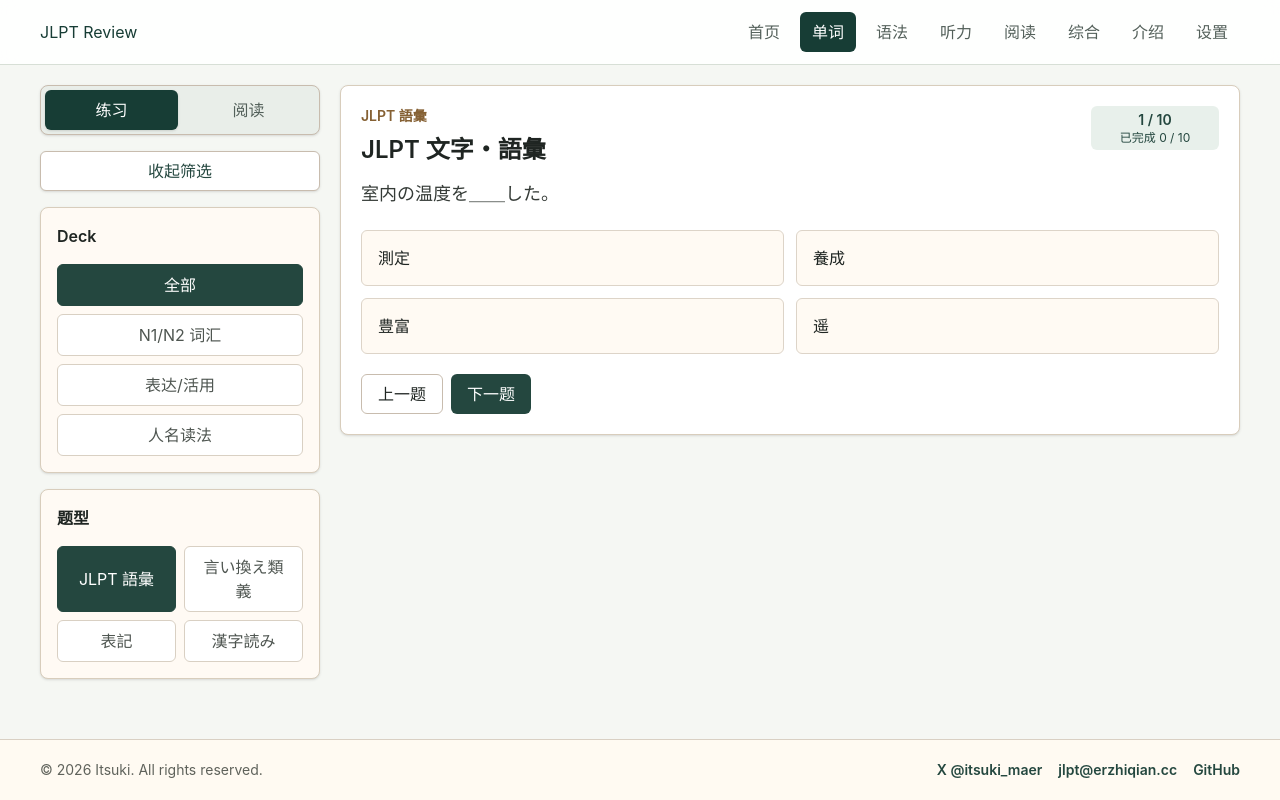
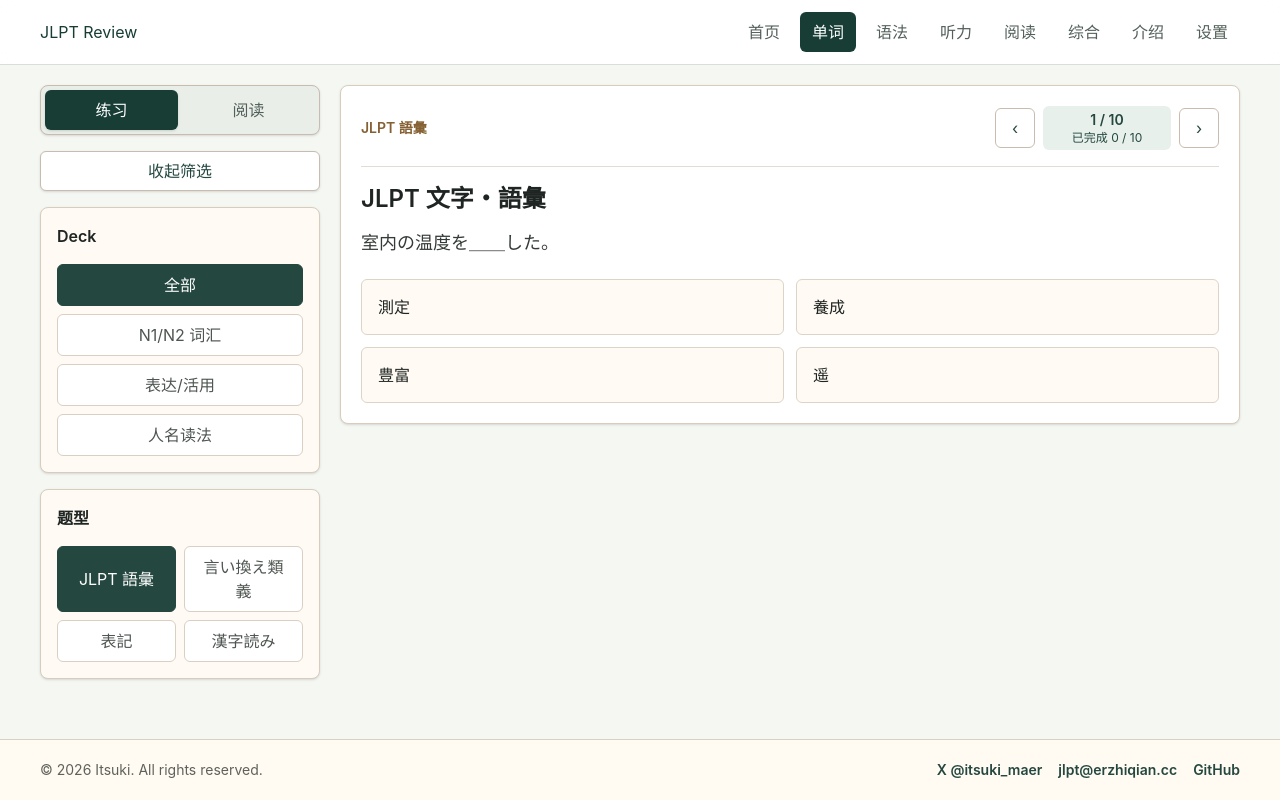
Before and after one commit to erzhiqianyi/jlpt-local-review, a React (Vite) app: page /#/home in a window 1280 px wide. Both pictures are taken after a click on the button "单词". Built offline with nearby package versions, Linux system fonts and the light colour scheme.

Commit message:
Improve practice explanation navigation

```diff
--- a/src/App.tsx
+++ b/src/App.tsx
@@ -7,7 +7,7 @@ type QuestionKind = 'grammar' | 'moji_goi' | 'meaning' | 'kana_to_kanji' | 'kanj
 type Locale = 'zh-CN' | 'ja' | 'en';
 type AppView = 'home' | 'vocabulary' | 'grammar' | 'listening' | 'reading' | 'mixed' | 'about' | 'settings';
 type StudyPage = 'questions' | 'words';
-type AppRoute = { view: AppView; page: StudyPage };
+type AppRoute = { view: AppView; page: StudyPage; itemId?: string };
 type AnswerState = Record<string, { selected: string; correct: boolean }>;
 type ReviewStatus = 'new' | 'learning' | 'review' | 'mastered';
 type ProgressEntry = {
@@ -106,6 +106,7 @@ const translations = {
     studyMode: '学习模式',
     completed: '已完成',
     restartPractice: '重新练习',
+    viewEntry: '打开词条',
     filters: '筛选',
     hideFilters: '收起筛选',
     showFilters: '展开筛选',
@@ -216,6 +217,7 @@ const translations = {
     studyMode: '学習モード',
     completed: '完了',
     restartPractice: 'もう一度練習',
+    viewEntry: '項目を開く',
     filters: 'フィルター',
     hideFilters: 'フィルターを閉じる',
     showFilters: 'フィルターを開く',
@@ -326,6 +328,7 @@ const translations = {
     studyMode: 'Study Mode',
     completed: 'Completed',
     restartPractice: 'Practice Again',
+    viewEntry: 'Open Entry',
     filters: 'Filters',
     hideFilters: 'Hide Filters',
     showFilters: 'Show Filters',
@@ -614,6 +617,16 @@ export default function App() {
   }, [activeView, selectedDeck, selectedKind]);
 
   useEffect(() => {
+    if (studyPage !== 'words' || !route.itemId) {
+      return;
+    }
+    const requestedIndex = items.findIndex((item) => item.id === route.itemId);
+    if (requestedIndex >= 0) {
+      setWordIndex(requestedIndex);
+    }
+  }, [items, route.itemId, studyPage]);
+
+  useEffect(() => {
     if (availableKinds.length && !availableKinds.includes(selectedKind)) {
       setSelectedKind(availableKinds[0]);
     }
@@ -1268,14 +1281,23 @@ function rotate<T>(items: T[], count: number) {
 }
 
 function routeFromHash(hash: string): AppRoute {
-  const [viewValue, pageValue] = hash.replace(/^#\/?/, '').split('/');
+  const [viewValue, pageValue, itemValue] = hash.replace(/^#\/?/, '').split('/');
   const view = isAppView(viewValue) ? viewValue : 'home';
   const page = pageValue === 'words' ? 'words' : 'questions';
-  return { view, page: supportsStudyPage(view) ? page : 'questions' };
-}
-
-function routeHash(view: AppView, page: StudyPage) {
-  return supportsStudyPage(view) ? `#/${view}/${page}` : `#/${view}`;
+  const itemId = page === 'words' && itemValue ? decodeURIComponent(itemValue) : undefined;
+  return { view, page: supportsStudyPage(view) ? page : 'questions', itemId };
+}
+
+function routeHash(view: AppView, page: StudyPage, itemId?: string) {
+  if (!supportsStudyPage(view)) {
+    return `#/${view}`;
+  }
+  return itemId && page === 'words' ? `#/${view}/${page}/${encodeURIComponent(itemId)}` : `#/${view}/${page}`;
+}
+
+function wordDetailHref(item: VocabItem) {
+  const view: AppView = item.deck === 'grammar_expression' ? 'grammar' : 'vocabulary';
+  return routeHash(view, 'words', item.id);
 }
 
 function supportsStudyPage(view: AppView) {
@@ -1788,18 +1810,29 @@ function PracticePanel({
 }) {
   return (
     <section className="min-w-0 rounded-lg border border-[#d8cdbc] bg-white p-4 shadow-sm md:p-5">
-      <div className="flex flex-col gap-4 sm:flex-row sm:items-start sm:justify-between">
-        <div>
+      <div className="flex flex-wrap items-center justify-between gap-3 border-b border-[#e2ddd4] pb-4">
         <p className="text-sm font-semibold text-[#856033]">{activeQuestion ? kindLabels[activeQuestion.kind] : labels.questionType}</p>
-          <h2 className="mt-2 text-2xl font-semibold">{activeQuestion?.title ?? labels.noQuestion}</h2>
+        <div className="flex items-center gap-2">
+          {questionsLength > 1 ? <ArrowButton label={labels.prev} direction="left" onClick={onPrev} /> : null}
+          <div className="flex min-h-10 min-w-32 flex-col items-center justify-center rounded-md bg-[#e8f0eb] px-3 py-1 text-[#24473f]">
+            <span className="text-sm font-semibold">{questionsLength ? `${activeIndex + 1} / ${questionsLength}` : '0 / 0'}</span>
+            <span className="text-xs">{labels.completed} {answeredCount} / {questionsLength}</span>
+          </div>
+          {complete ? (
+            <button type="button" onClick={onRestart} className="h-10 rounded-md bg-[#24473f] px-3 text-sm font-semibold text-white">
+              {labels.restartPractice}
+            </button>
+          ) : questionsLength > 1 ? (
+            <ArrowButton label={labels.next} direction="right" onClick={onNext} />
+          ) : null}
+        </div>
+      </div>
+
+      <div className="mt-4">
+        <h2 className="text-2xl font-semibold">{activeQuestion?.title ?? labels.noQuestion}</h2>
         <p className="mt-3 break-words text-lg leading-8 text-[#353b37]">
           {activeQuestion ? activeQuestion.prompt : labels.noQuestionBody}
         </p>
-        </div>
-        <div className="flex min-h-10 min-w-32 flex-col items-center justify-center rounded-md bg-[#e8f0eb] px-3 py-1 text-[#24473f]">
-          <span className="text-sm font-semibold">{questionsLength ? `${activeIndex + 1} / ${questionsLength}` : '0 / 0'}</span>
-          <span className="text-xs">{labels.completed} {answeredCount} / {questionsLength}</span>
-        </div>
       </div>
 
       {activeQuestion ? (
@@ -1814,7 +1847,7 @@ function PracticePanel({
                 : isAnswer
                   ? 'border-[#3d735f] bg-[#e5f2ea]'
                   : isSelected
-                    ? 'border-[#b65842] bg-[#fae8e1]'
+                    ? 'border-[#b59a66] bg-[#f6f0e2]'
                     : 'border-[#ddd4c8] bg-[#f8f3eb] opacity-70';
               return (
                 <button
@@ -1830,18 +1863,14 @@ function PracticePanel({
             })}
           </div>
 
-          <AnswerPanel question={activeQuestion} answer={answers[activeQuestion.id]} items={items} showRuby={settings.showExplanationRuby} labels={labels} />
-
-          <div className="mt-5 flex flex-wrap gap-2">
-            {questionsLength > 1 ? (
-              <button type="button" onClick={onPrev} className="h-10 rounded-md border border-[#c8bcae] bg-white px-4 text-sm font-semibold">
-                {labels.prev}
-              </button>
-            ) : null}
-            <button type="button" onClick={complete ? onRestart : onNext} className="h-10 rounded-md bg-[#24473f] px-4 text-sm font-semibold text-white">
-              {complete ? labels.restartPractice : labels.next}
-            </button>
-          </div>
+          <AnswerPanel
+            question={activeQuestion}
+            answer={answers[activeQuestion.id]}
+            items={items}
+            showRuby={settings.showExplanationRuby}
+            labels={labels}
+            locale={normalizeLocale(settings.locale)}
+          />
         </>
       ) : null}
     </section>
@@ -1854,12 +1883,14 @@ function AnswerPanel({
   items,
   showRuby,
   labels,
+  locale,
 }: {
   question: Question;
   answer?: { selected: string; correct: boolean };
   items: VocabItem[];
   showRuby: boolean;
   labels: Record<string, string>;
+  locale: Locale;
 }) {
   if (!answer) {
     return null;
@@ -1867,10 +1898,18 @@ function AnswerPanel({
 
   const sourceItem = items.find((item) => item.id === question.itemId);
   const needsHumanReview = sourceItem?.content_origin === 'ai_generated' && sourceItem.verification_status !== 'verified';
-
-  return (
-    <div className={`mt-5 rounded-lg border p-4 ${answer.correct ? 'border-[#3d735f] bg-[#e8f3ec]' : 'border-[#b65842] bg-[#fae9e2]'}`}>
-      <p className="text-sm font-semibold">{answer.correct ? labels.correct : labels.wrong}</p>
+  const statusStyle = answer.correct
+    ? 'border-[#8eb3a1] bg-[#f1f7f3] text-[#285d47]'
+    : 'border-[#cdbd98] bg-[#faf7ef] text-[#665d4b]';
+
+  return (
+    <div className={`mt-5 rounded-lg border p-4 ${statusStyle}`}>
+      <div className="flex flex-wrap items-center justify-between gap-3">
+        <p className="rounded bg-white/70 px-2 py-1 text-sm font-semibold">{answer.correct ? labels.correct : labels.wrong}</p>
+        {sourceItem ? (
+          <EntryLink item={sourceItem} label={`${labels.viewEntry}: ${sourceItem.original}`} />
+        ) : null}
+      </div>
       <p className="mt-2 text-sm">{labels.yourAnswer}：{answer.selected}</p>
       <p className="mt-1 text-sm">{labels.rightAnswer}：{question.answer}</p>
       <div className="mt-4 border-t border-black/10">
@@ -1883,11 +1922,17 @@ function AnswerPanel({
         <section className="border-t border-black/10 py-4">
           <h3 className="text-sm font-semibold text-[#313934]">{labels.choiceAnalysisLabel}</h3>
           <div className="mt-2 divide-y divide-black/10">
-            {question.choiceAnalysis.map((choice) => (
-              <div key={choice.choice} className="grid gap-2 py-3 sm:grid-cols-[minmax(90px,auto)_1fr] sm:items-start sm:gap-4">
+            {question.choiceAnalysis.map((choice) => {
+              const linkedItem = choice.correct ? sourceItem : itemForChoice(choice.choice, question.kind, items, locale);
+              return (
+                <div key={choice.choice} className="grid gap-2 py-3 sm:grid-cols-[minmax(110px,auto)_1fr] sm:items-start sm:gap-4">
                   <div className="flex flex-wrap items-center gap-2">
+                    {linkedItem ? (
+                      <EntryLink item={linkedItem} label={choice.choice} compact />
+                    ) : (
                       <span className="font-semibold text-[#27312c]">{choice.choice}</span>
-                  <span className={`rounded px-2 py-0.5 text-xs font-semibold ${choice.correct ? 'bg-[#d5eadc] text-[#285d47]' : 'bg-white/70 text-[#7b4a3b]'}`}>
+                    )}
+                    <span className={`rounded px-2 py-0.5 text-xs font-semibold ${choice.correct ? 'bg-[#d5eadc] text-[#285d47]' : 'bg-white/70 text-[#665d4b]'}`}>
                       {choice.correct ? labels.choiceFits : labels.choiceDoesNotFit}
                     </span>
                   </div>
@@ -1895,7 +1940,8 @@ function AnswerPanel({
                     <RubyText text={choice.explanation} items={items} enabled={showRuby} />
                   </p>
                 </div>
-            ))}
+              );
+            })}
           </div>
         </section>
         <ExplanationSection label={labels.memoryPointLabel}>
@@ -1908,6 +1954,19 @@ function AnswerPanel({
         </p>
       ) : null}
     </div>
+  );
+}
+
+function EntryLink({ item, label, compact = false }: { item: VocabItem; label: string; compact?: boolean }) {
+  return (
+    <a
+      href={wordDetailHref(item)}
+      target="_blank"
+      rel="noreferrer"
+      className={`font-semibold text-[#24473f] underline decoration-[#9ab0a7] underline-offset-4 hover:decoration-[#24473f] focus-visible:outline-2 focus-visible:outline-offset-2 focus-visible:outline-[#24473f] ${compact ? 'break-words' : 'rounded-md border border-[#b9c9c1] bg-white/80 px-3 py-2 text-sm no-underline'}`}
+    >
+      {label}
+    </a>
   );
 }
 
```
Lines whose indentation alone changed are shown as unchanged.
